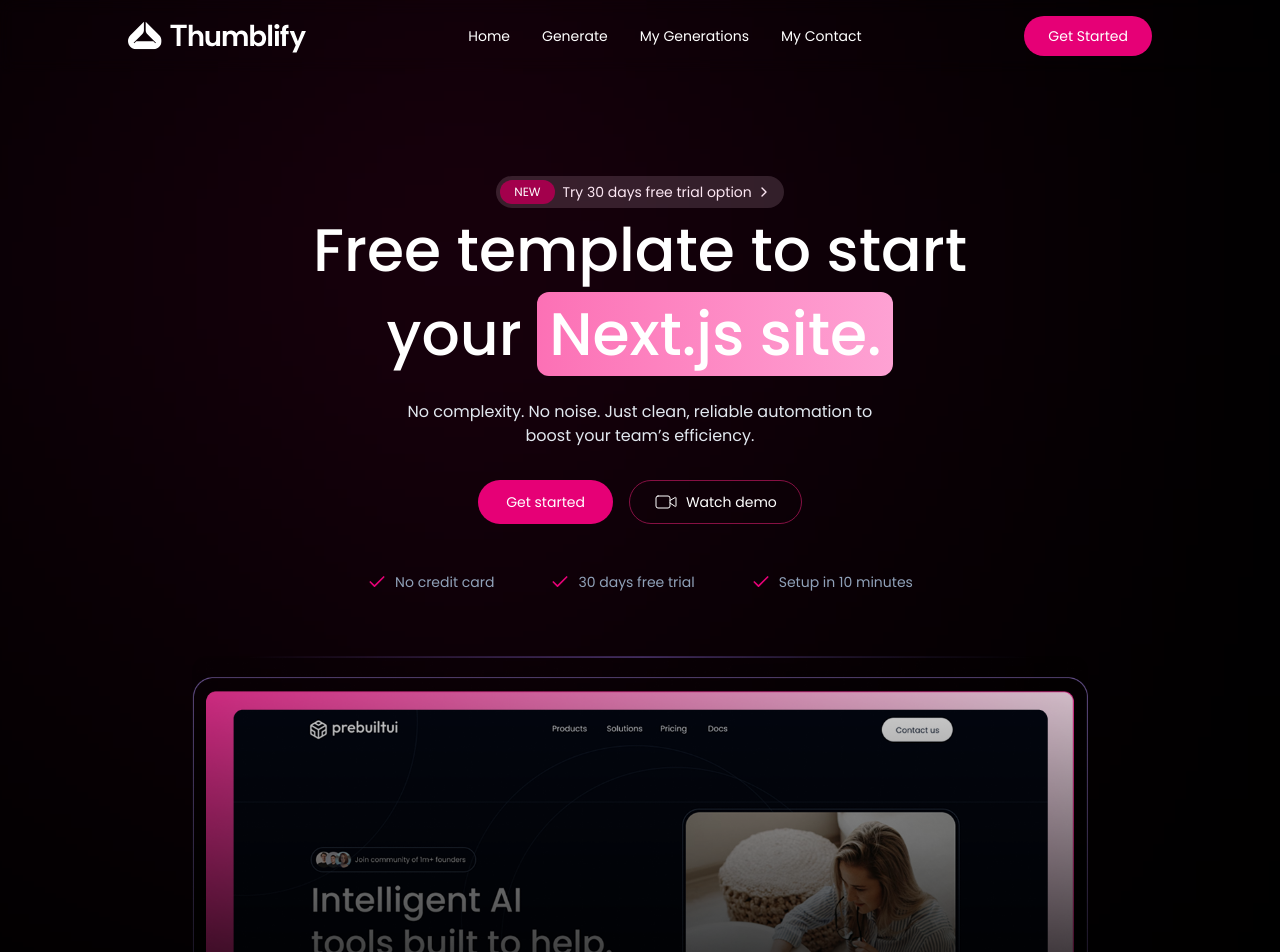
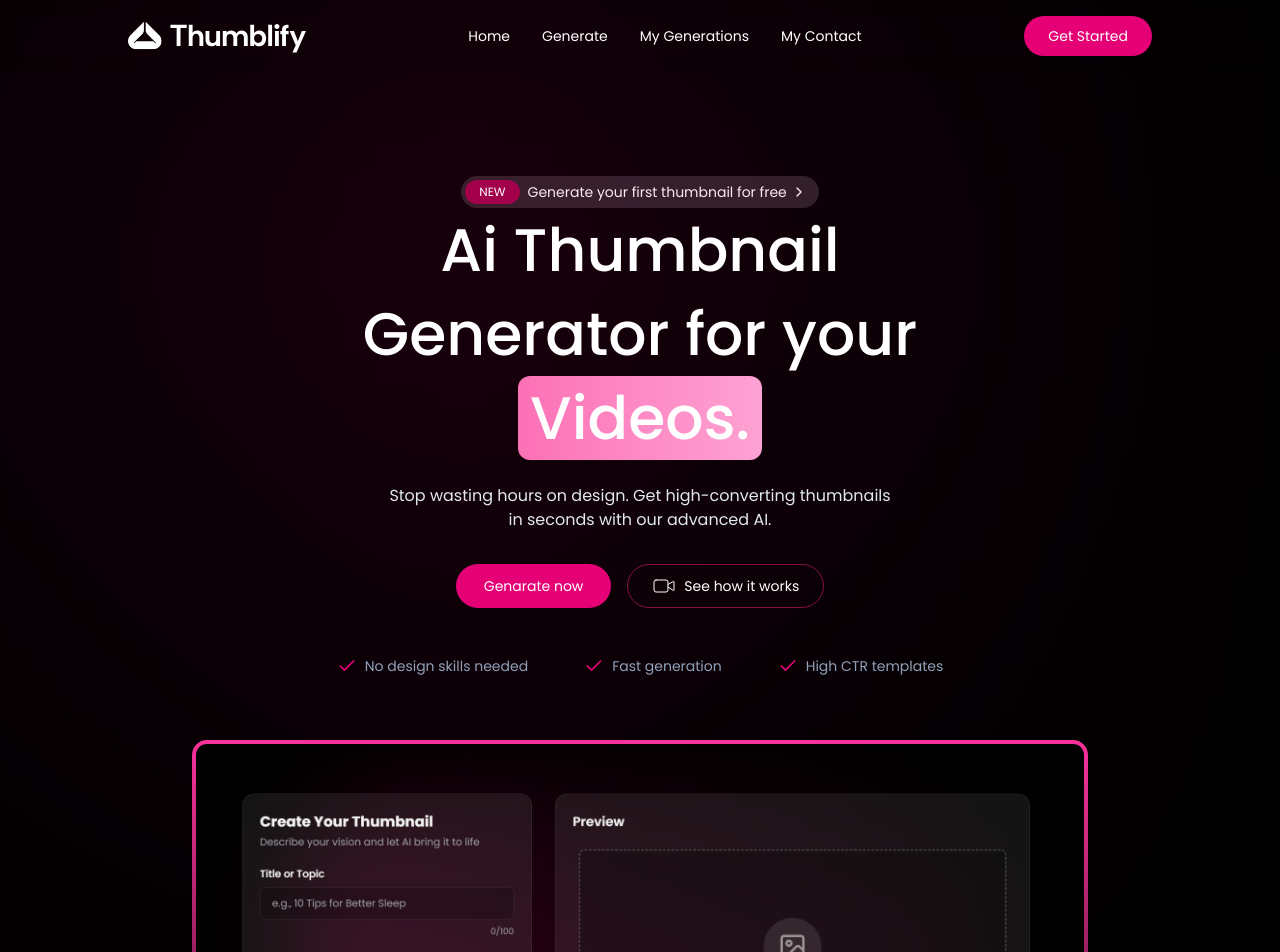
Before and after one commit to Thiago-Graciano/Thumblify, a React (Vite) app: page / in a window 1280 px wide. Shown: the top 952 px of the page. Built offline with nearby package versions, Linux system fonts and the light colour scheme.

Commit message:
Feat: Muda imagem preview

```diff
--- a/src/components/TiltImage.tsx
+++ b/src/components/TiltImage.tsx
@@ -52,8 +52,8 @@
             transition={{ type: "spring", stiffness: 320, damping: 70, mass: 1 }}
         >
             <motion.div className="relative transform-3d w-full max-w-4xl" style={{ rotateX, rotateY }} >
-                <motion.img src="/assets/hero-section-showcase.png"
-                    className="w-full rounded-[15px] will-change-transform transform-[translateZ(0)]"
+                <motion.img src="/hero_img.png"
+                    className="broderb bg-linear-180 from-pink-500 to-transparent p-1 w-full rounded-[15px] will-change-transform transform-[translateZ(0)]"
                     alt="hero section showcase"
                 />
             </motion.div>
--- a/src/sections/HeroSection.tsx
+++ b/src/sections/HeroSection.tsx
@@ -2,12 +2,15 @@
 import { CheckIcon, ChevronRightIcon, VideoIcon } from "lucide-react";
 import TiltedImage from "../components/TiltImage";
 import { motion } from "motion/react";
+import { useNavigate } from "react-router-dom";
 
 export default function HeroSection() {
+    const navigate = useNavigate();
+
     const specialFeatures = [
-        "No credit card",
-        "30 days free trial",
-        "Setup in 10 minutes",
+        "No design skills needed",
+        "Fast generation",
+        "High CTR templates",
     ];
 
     return (
@@ -23,7 +26,7 @@
                     NEW
                 </span>
                 <p className="flex items-center gap-1">
-                    <span>Try 30 days free trial option </span>
+                    <span>Generate your first thumbnail for free</span>
                     <ChevronRightIcon size={16} className="group-hover:translate-x-0.5 transition duration-300" />
                 </p>
             </motion.a>
@@ -33,8 +36,7 @@
                 viewport={{ once: true }}
                 transition={{ type: "spring", stiffness: 240, damping: 70, mass: 1 }}
             >
-                Free template to start your{" "}
-                <span className="move-gradient px-3 rounded-xl text-nowrap">Next.js site.</span>
+                Ai Thumbnail Generator for your <span className="move-gradient px-3 rounded-xl text-nowrap">Videos.</span>
             </motion.h1>
             <motion.p className="text-base text-center text-slate-200 max-w-lg mt-6"
                 initial={{ y: 50, opacity: 0 }}
@@ -42,19 +44,20 @@
                 viewport={{ once: true }}
                 transition={{ delay: 0.2, type: "spring", stiffness: 320, damping: 70, mass: 1 }}
             >
-                No complexity. No noise. Just clean, reliable automation to boost your team’s efficiency.</motion.p>
+                Stop wasting hours on design. Get high-converting thumbnails in seconds with our advanced AI.
+            </motion.p>
             <motion.div className="flex items-center gap-4 mt-8"
                 initial={{ y: 50, opacity: 0 }}
                 whileInView={{ y: 0, opacity: 1 }}
                 viewport={{ once: true }}
                 transition={{ type: "spring", stiffness: 320, damping: 70, mass: 1 }}
             >
-                <button className="bg-pink-600 hover:bg-pink-700 text-white rounded-full px-7 h-11">
-                    Get started
+                <button onClick={ () => navigate('/generate') } className="bg-pink-600 hover:bg-pink-700 text-white rounded-full px-7 h-11">
+                    Genarate now
                 </button>
                 <button className="flex items-center gap-2 border border-pink-900 hover:bg-pink-950/50 transition rounded-full px-6 h-11">
                     <VideoIcon strokeWidth={1} />
-                    <span>Watch demo</span>
+                    <span>See how it works</span>
                 </button>
             </motion.div>
 
```
